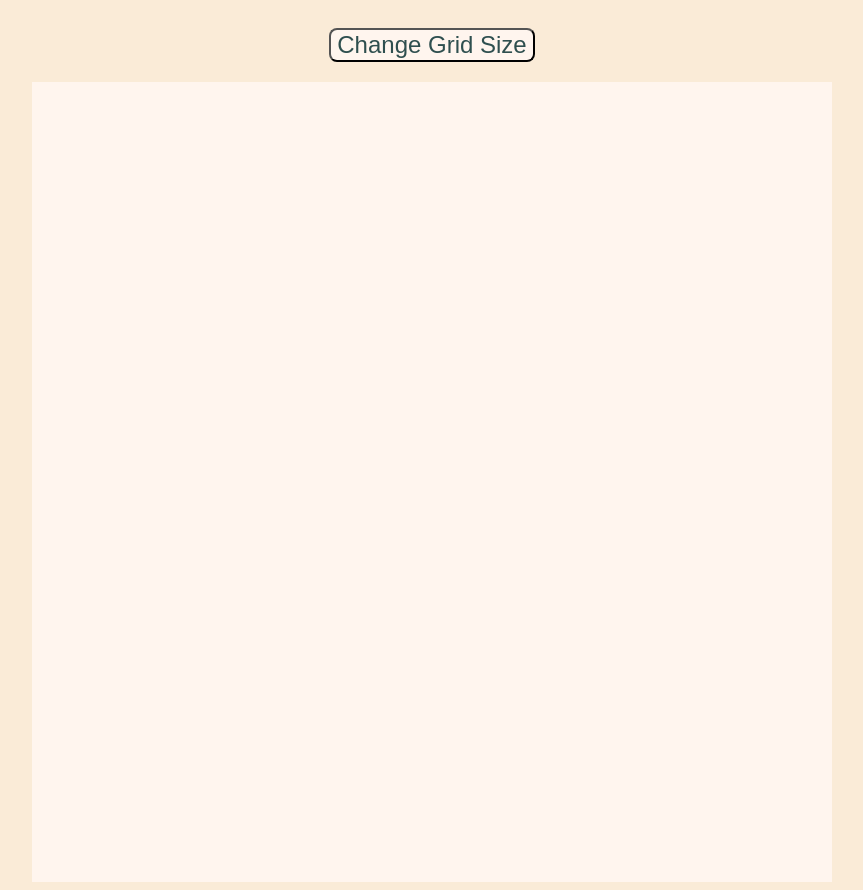
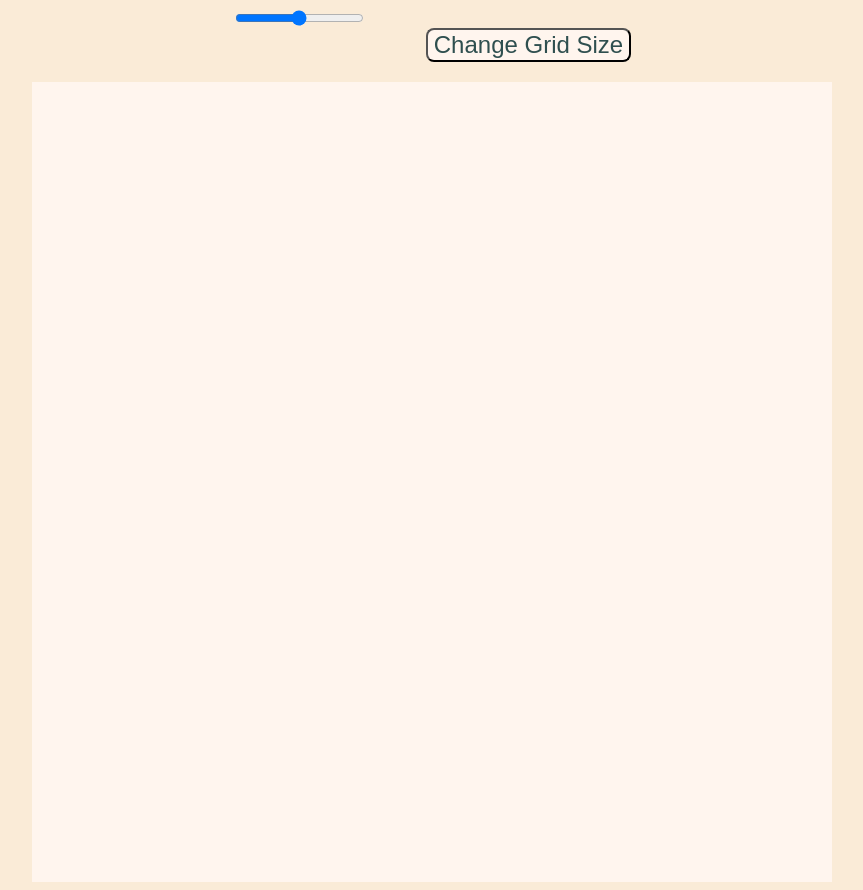
Before and after one commit to mamichaelis87/odin-etch-a-sketch, a plain HTML site: page index.html in a window 1280 px wide. Shown: the whole page, without its empty margins (208-1071 px from the left). Drawn offline with Linux system fonts and the light colour scheme.

Commit message:
Add slider and container for sizing elements

```diff
--- a/index.html
+++ b/index.html
@@ -7,7 +7,12 @@
     <title>Etch-a-Sketch</title>
 </head>
 <body>
-    <button class="gridSize">Change Grid Size</button>
+    <div class="size-container">
+        <div class="slidecontainer">
+            <input type="range" min="1" max="100" value="50" class="slider" id="myRange">
+        </div>
+        <button class="gridSize">Change Grid Size</button>
+    </div>
     <div class="container"></div>
 </body>
 </html>
--- a/styles.css
+++ b/styles.css
@@ -8,12 +8,17 @@ body {
     align-items: center;
 }
 
+.size-container {
+    display: flex;
+    justify-content: center;
+}
+
 .gridSize {
     color: darkslategray;
     background-color: seashell;
     font-size: 24px;
     border-radius: 8px;
-    margin-top:20px;
+    margin: 20px 0 0 60px;
 }
 
 .container {
```
